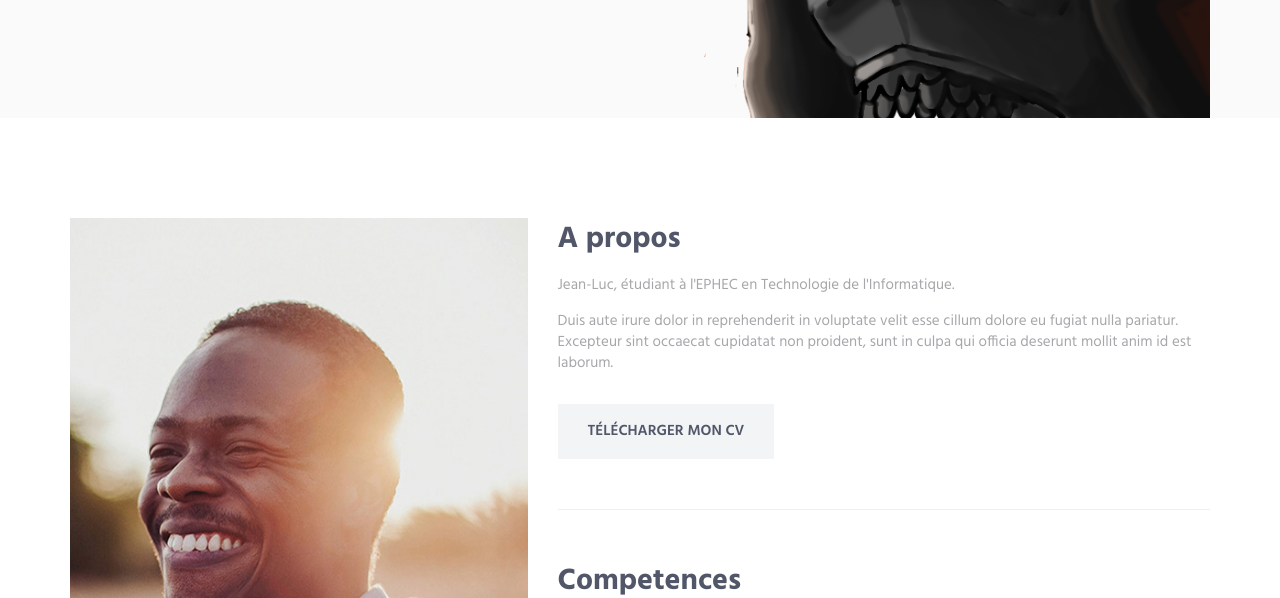
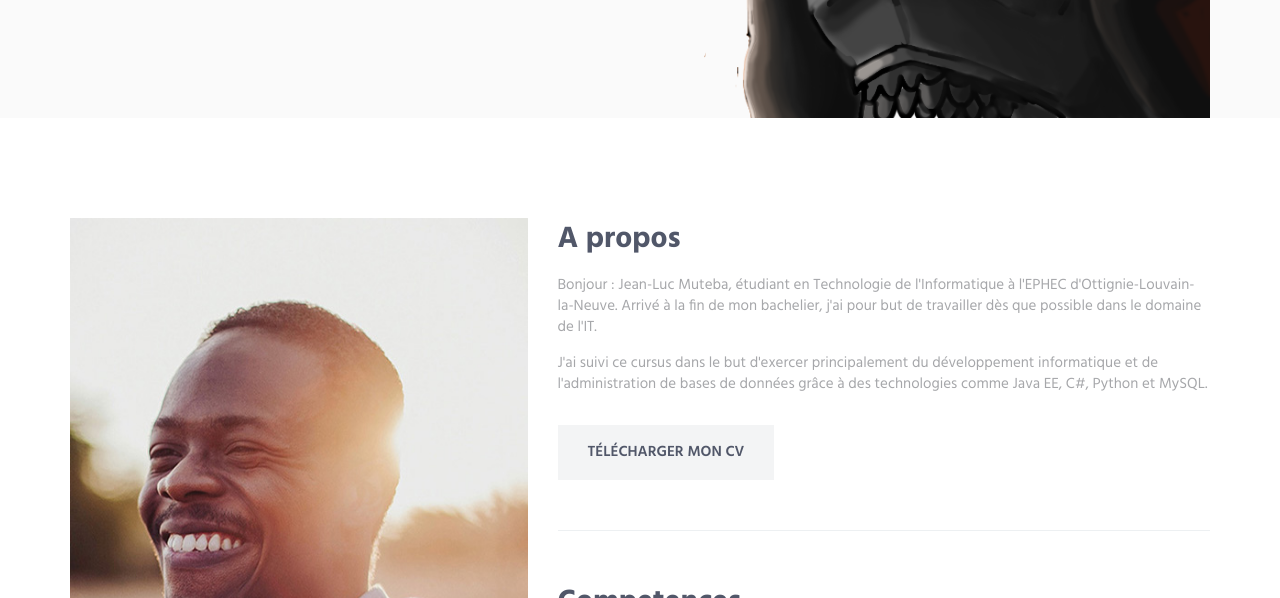
Before and after one commit to Nighteba/nighteba.github.io, a plain HTML site: page index.html in a window 1280 px wide. Shown: the part 502-1100 px from the top of the page. Drawn offline with Linux system fonts and the light colour scheme.

Commit message:
Update index.html

```diff
--- a/index.html
+++ b/index.html
@@ -121,8 +121,8 @@
                             <div class="margin-b-50">
                                 <div class="margin-b-30">
                                     <h2>A propos</h2>
-                                    <p>Jean-Luc, étudiant à l'EPHEC en Technologie de l'Informatique.</p>
-                                    <p>Duis aute irure dolor in reprehenderit in voluptate velit esse cillum dolore eu fugiat nulla pariatur. Excepteur sint occaecat cupidatat non proident, sunt in culpa qui officia deserunt mollit anim id est laborum.</p>
+                                    <p>Bonjour : Jean-Luc Muteba, étudiant en Technologie de l'Informatique à l'EPHEC d'Ottignie-Louvain-la-Neuve. Arrivé à la fin de mon bachelier, j'ai pour but de travailler dès que possible dans le domaine de l'IT.</p>
+                                    <p>J'ai suivi ce cursus dans le but d'exercer principalement du développement informatique et de l'administration de bases de données grâce à des technologies comme Java EE, C#, Python et MySQL.</p>
                                 </div>
                                 <a href="#" class="btn-theme btn-theme-md btn-default-bg text-uppercase">Télécharger mon CV</a>
                             </div>
```
